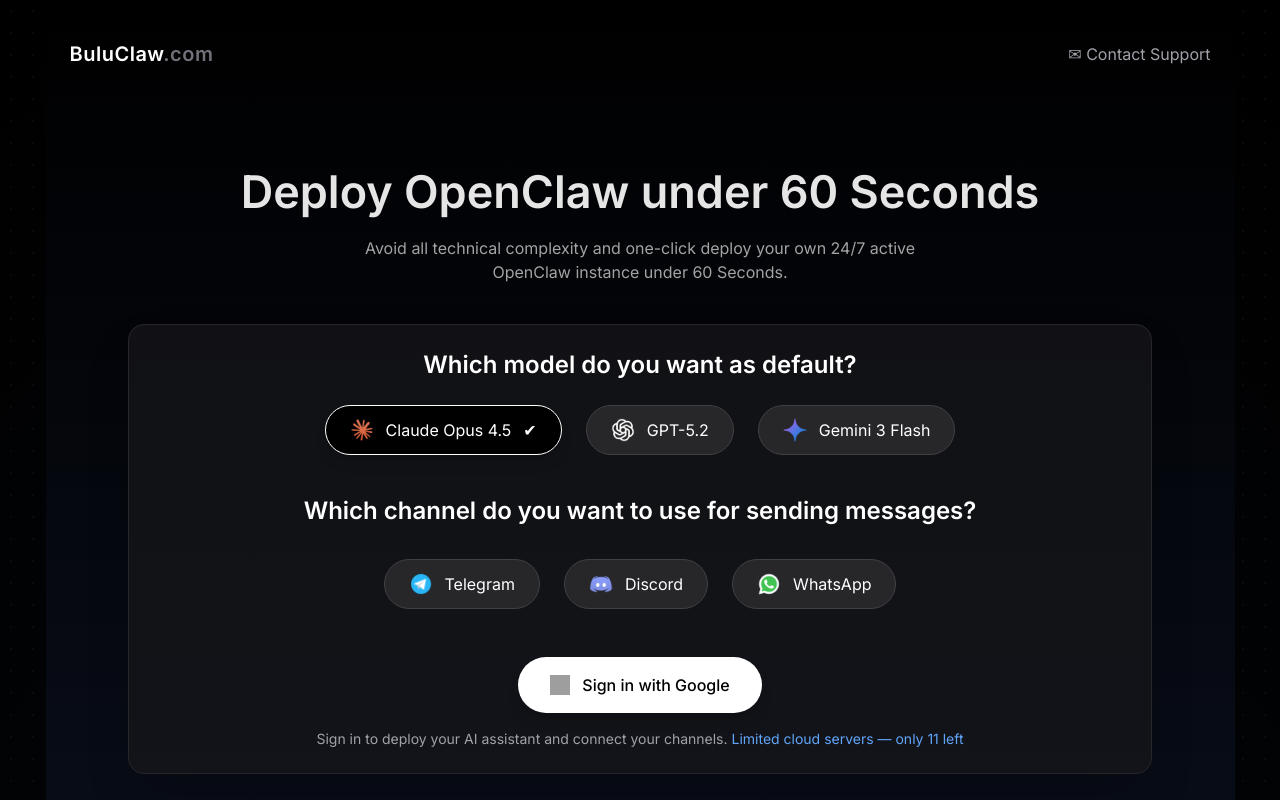
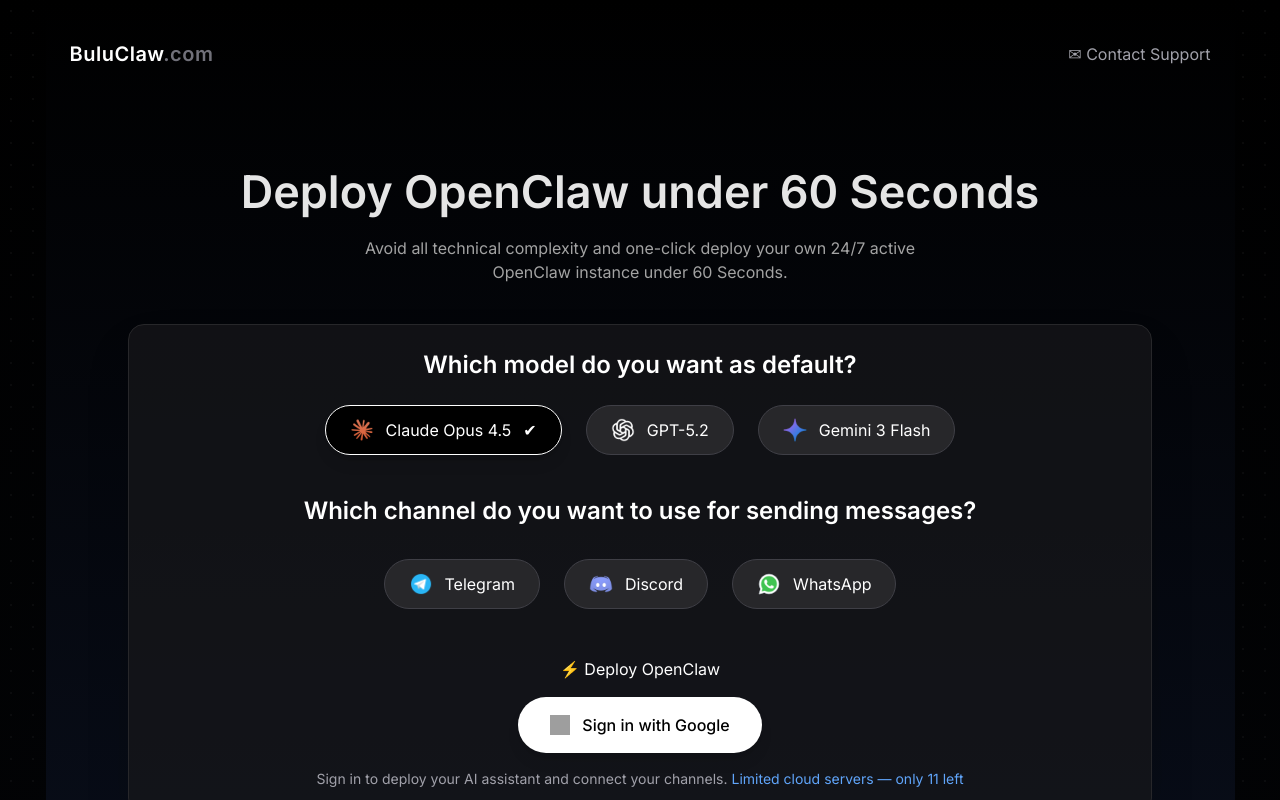
Before and after one commit to BuluClaw/buluclaw-app, a Next.js app: page / in a window 1280 px wide. Shown: the top 800 px of the page. Built offline with nearby package versions, Linux system fonts and the light colour scheme; no server answers; grey boxes are pictures that could not be loaded.

Commit message:
fix:checkout

```diff
--- a/app/page.tsx
+++ b/app/page.tsx
@@ -1,13 +1,12 @@
 "use client";
-
+import { useSession, signIn, signOut } from "next-auth/react";
 import { useState, useEffect } from "react";
-import { useSession, signIn, signOut } from "next-auth/react";
 import UseCasesMarquee from "./components/UseCasesMarquee";
 import { LogOut } from "lucide-react";
+import type { Session } from "next-auth";
+export default function Home() {
 
-export default function Home() {
-  const { data: session } = useSession();
-
+const { data: session }: any = useSession();
   const [selectedModel, setSelectedModel] = useState("claude");
   const [selectedChannel, setSelectedChannel] = useState("");
  const [step, setStep] = useState<"select" | "telegram" | null>("select");
@@ -279,8 +278,32 @@ export default function Home() {
                 <div className="flex flex-col items-center gap-4">
 
                   {/* LOGIN BUTTON */}
-                  <button
-                    onClick={() => signIn("google")}
+
+<button
+  onClick={() => {
+
+    if(session?.user?.email){
+
+      localStorage.setItem(
+        "user_email",
+        session.user.email
+      );
+
+      window.location.href="/checkout";
+
+    } else {
+
+      signIn("google");
+
+    }
+
+  }}
+>
+⚡ Deploy OpenClaw
+</button>
+
+    <button
+
                     className="flex items-center gap-3 bg-white text-black px-8 py-4 rounded-full font-medium shadow-lg hover:scale-105 transition"
                   >
                     <img
```
